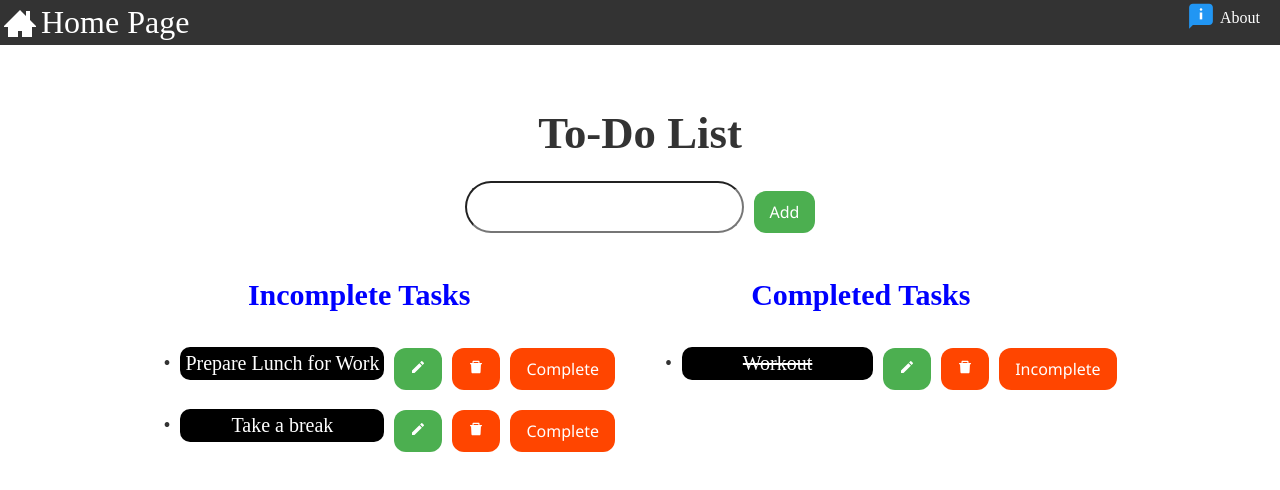
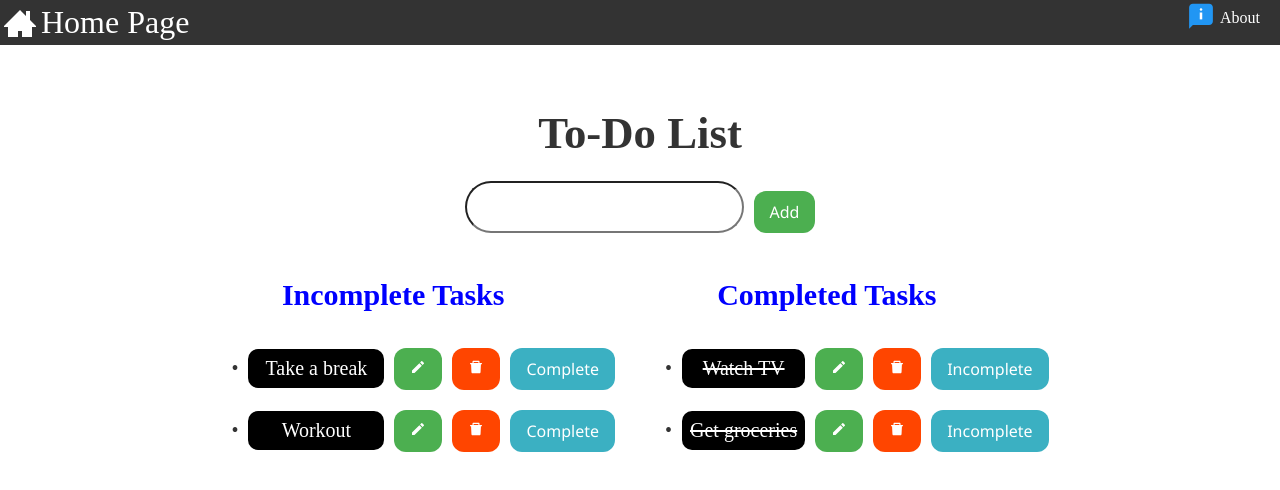
Before and after one commit to junyaokh822/To-Do-List, a React (Vite) app in the folder TO-Do-List/: page / in a window 1280 px wide. Shown: the top 490 px of the page. Built offline with nearby package versions, Linux system fonts and the light colour scheme; data requests are answered from the project's data file.

Commit message:
adjusted button size

```diff
--- a/TO-Do-List/db.json
+++ b/TO-Do-List/db.json
@@ -1,18 +1,23 @@
 {
   "todos": [
-    {
-      "todo": "Prepare Lunch for Work",
-      "id": 1
-    },
     {
       "id": 3,
       "todo": "Take a break",
       "completed": false
     },
     {
-      "todo": "Workout",
-      "id": 4,
-      "completed": true
+      "todo": "Workout ",
+      "id": 4
+    },
+    {
+      "todo": "Watch TV",
+      "completed": true,
+      "id": 5
+    },
+    {
+      "todo": "Get groceries",
+      "completed": true,
+      "id": 6
     }
   ]
 }
--- a/TO-Do-List/src/App.css
+++ b/TO-Do-List/src/App.css
@@ -123,7 +123,7 @@ h2 {
 
 li {
   display: flex;
-  align-items: center;
+  align-items:baseline;
   margin-bottom: 10px;
 }
 
@@ -141,12 +141,22 @@ li {
   color: #888;
 }
 
-.delete-button,
+.delete-button
+{
+  padding: 10px 16px;
+  margin-left: 10px;
+  font-size: 16px;
+  background-color: orangered;
+  color: #fff;
+  border: none;
+  cursor: pointer;
+}
+
 .complete-button {
   padding: 10px 16px;
   margin-left: 10px;
   font-size: 16px;
-  background-color: orangered;
+  background-color: rgb(59, 176, 194);
   color: #fff;
   border: none;
   cursor: pointer;
@@ -158,9 +168,10 @@ li {
   color: #fff;
   display: inline-block;
   width: 100%;
-  padding: 5px;
+  padding: 8px;
   border-radius: 10px;
   font-size: 20px;
+
 }
 
 .completed {
@@ -169,5 +180,5 @@ li {
   background-color: #000000;
   display: inline-block;
   width: 100%;
-  padding: 5px;
+  padding: 8px;
 }
--- a/TO-Do-List/src/TodoForm.jsx
+++ b/TO-Do-List/src/TodoForm.jsx
@@ -8,7 +8,9 @@ function TodoForm({ input, handleInputChange, addTodo }) {
         value={input}
         onChange={handleInputChange}
       />
-      <button type="submit">Add</button>
+      <button type="submit">
+      Add
+      </button>
     </form>
   );
 }
--- a/TO-Do-List/src/TodoItem.jsx
+++ b/TO-Do-List/src/TodoItem.jsx
@@ -2,7 +2,6 @@ import React, { useState } from 'react';
 import {MdEdit} from "react-icons/md";
 import {BiSolidSave} from "react-icons/bi";
 import {AiFillDelete} from "react-icons/ai";
-
 
 function TodoItem({ todo, deleteTodo, toggleCompletion, handleEdit, handleTaskEdit, editTask }) {
   const [editInput, setEditInput] = useState(todo.todo);
--- a/TO-Do-List/src/styles.css
+++ b/TO-Do-List/src/styles.css
@@ -24,8 +24,8 @@ body{
 .site-title{
     font-size: 2rem;
     display: flex;
-  align-items: center;
-  gap: 5px;
+    align-items: center;
+    gap: 5px;
 }
 
 .nav ul{
@@ -51,7 +51,8 @@ body{
 }
 
 .nav li:hover {
-    background-color: #777;
+    background-color: #6a6464;
+    border-radius: 5px;
 }
 
 .about {
```
